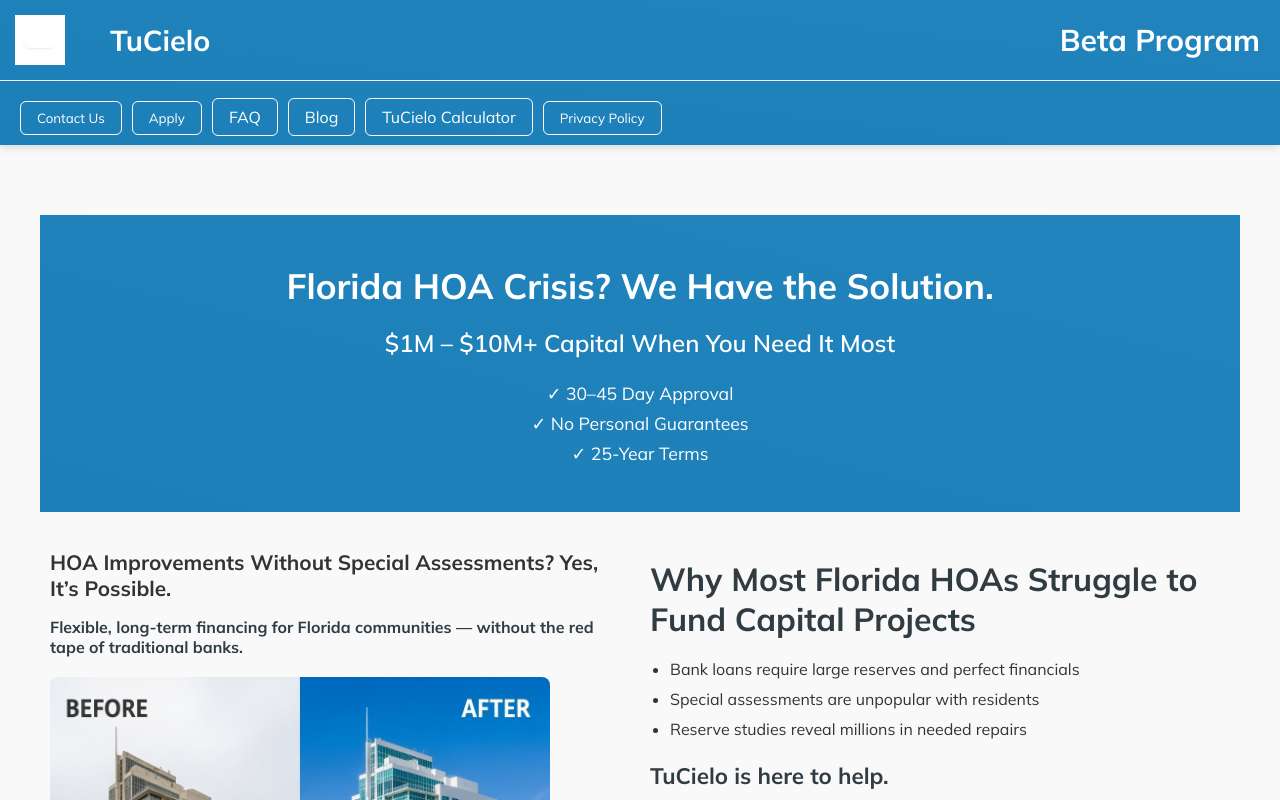
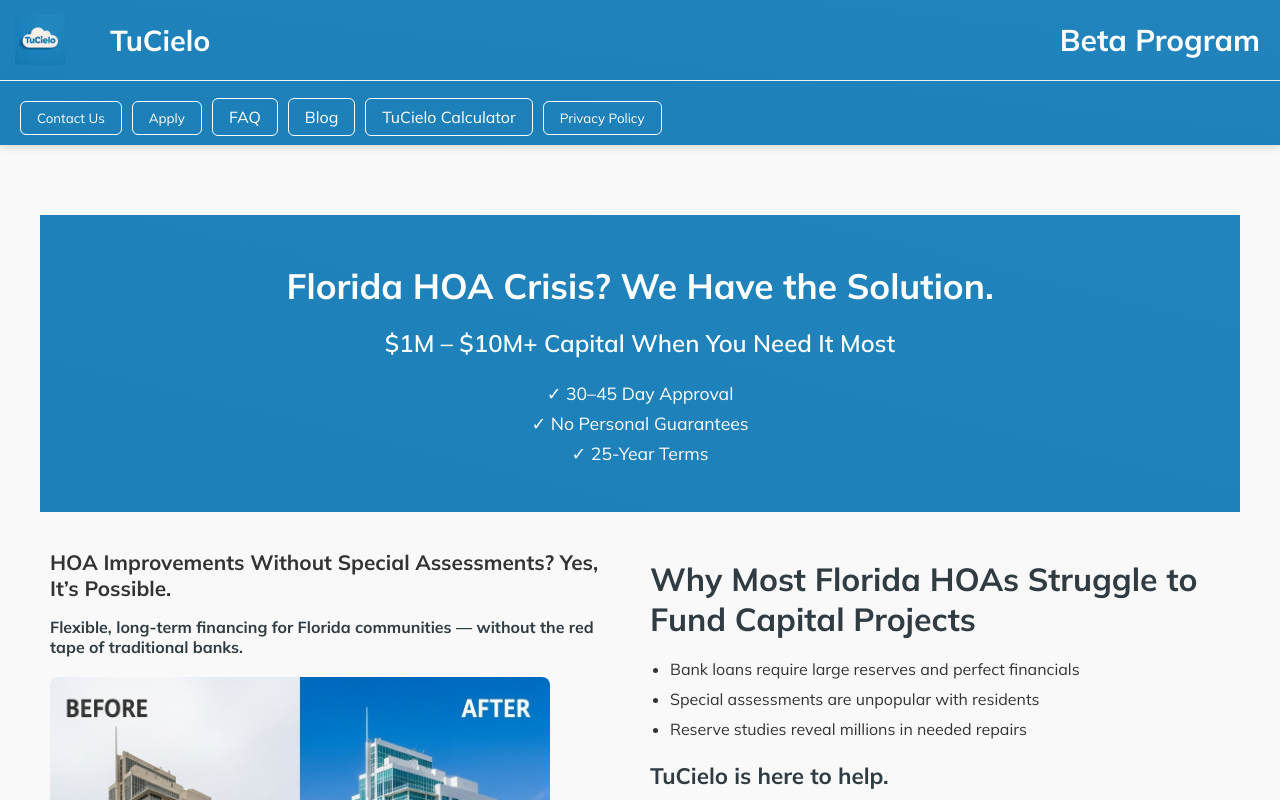
Before and after one commit to MetaCapFin/tu-cielo-site, a React (Create React App) app: page / in a window 1280 px wide. Shown: the top 800 px of the page. Built offline with nearby package versions, Linux system fonts and the light colour scheme.

Commit message:
Update App.js

```diff
--- a/src/App.js
+++ b/src/App.js
@@ -189,7 +189,7 @@ function Homepage() {
         <div className="header-top">
         <div className="logo-title">
           <div className="logo-placeholder">
-            <img src="/TuCieloNoBackground.png" alt="Logo" />
+            <img src="/cloud_logo.jpg" alt="Logo" />
           </div>
           <h1>TuCielo</h1>
         </div>
```
